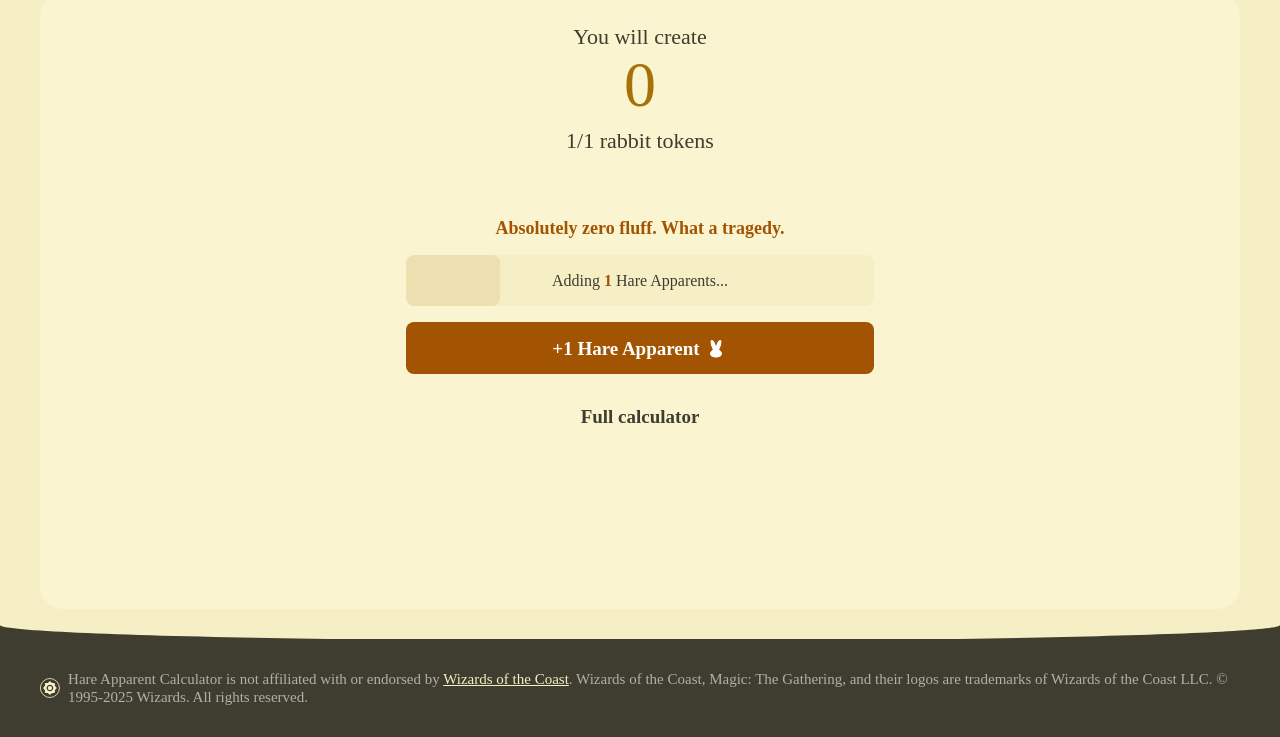
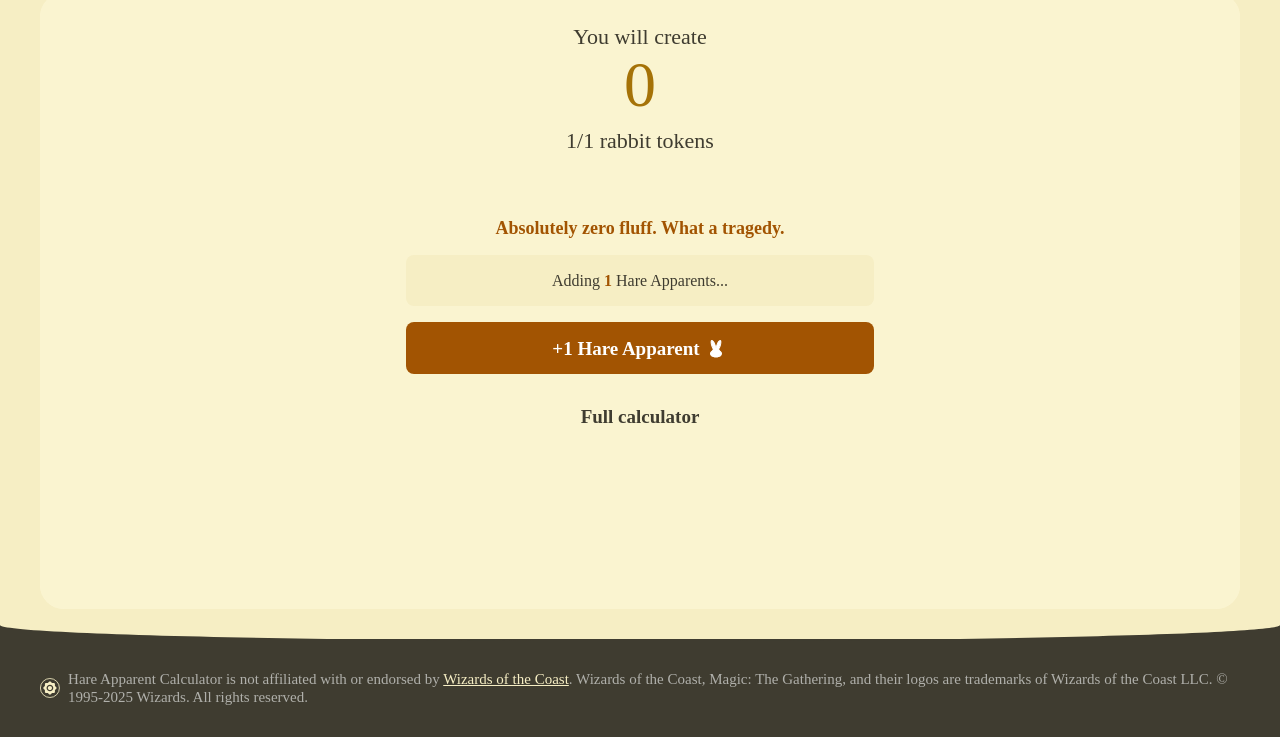
Before and after one commit to susanpallmann/hare-apparent-calculator, a plain HTML site: page index.html in a window 1280 px wide. Both pictures are taken after a click on the button "Calculate". Shown: the part 63-800 px from the top of the page. Drawn offline with nearby package versions, Linux system fonts and the light colour scheme; a web font is replaced by a local one.

Commit message:
Update index.html

```diff
--- a/index.html
+++ b/index.html
@@ -47,7 +47,7 @@
             <p class="large-body">1/1 rabbit tokens</p>
             <p class="flavor-text">funny flavor text</p>
           </div>
-          <div class="loading-bar"><p>Adding <em><span id="loading-quantity">1</span></em> Hare Apparent<span id="loading-plural">s</span>...</p></div>
+          <div class="loading-bar" progress="0%"><p>Adding <em><span id="loading-quantity">1</span></em> Hare Apparent<span id="loading-plural">s</span>...</p></div>
           <button id="plus-one-button" class="button fill-secondary" type="button">+1 Hare Apparent<img src="images/icon-rabbit.svg"></button>
           <button id="back-button" class="button outline-primary" type="button">Full calculator</button>
         </div>
```
